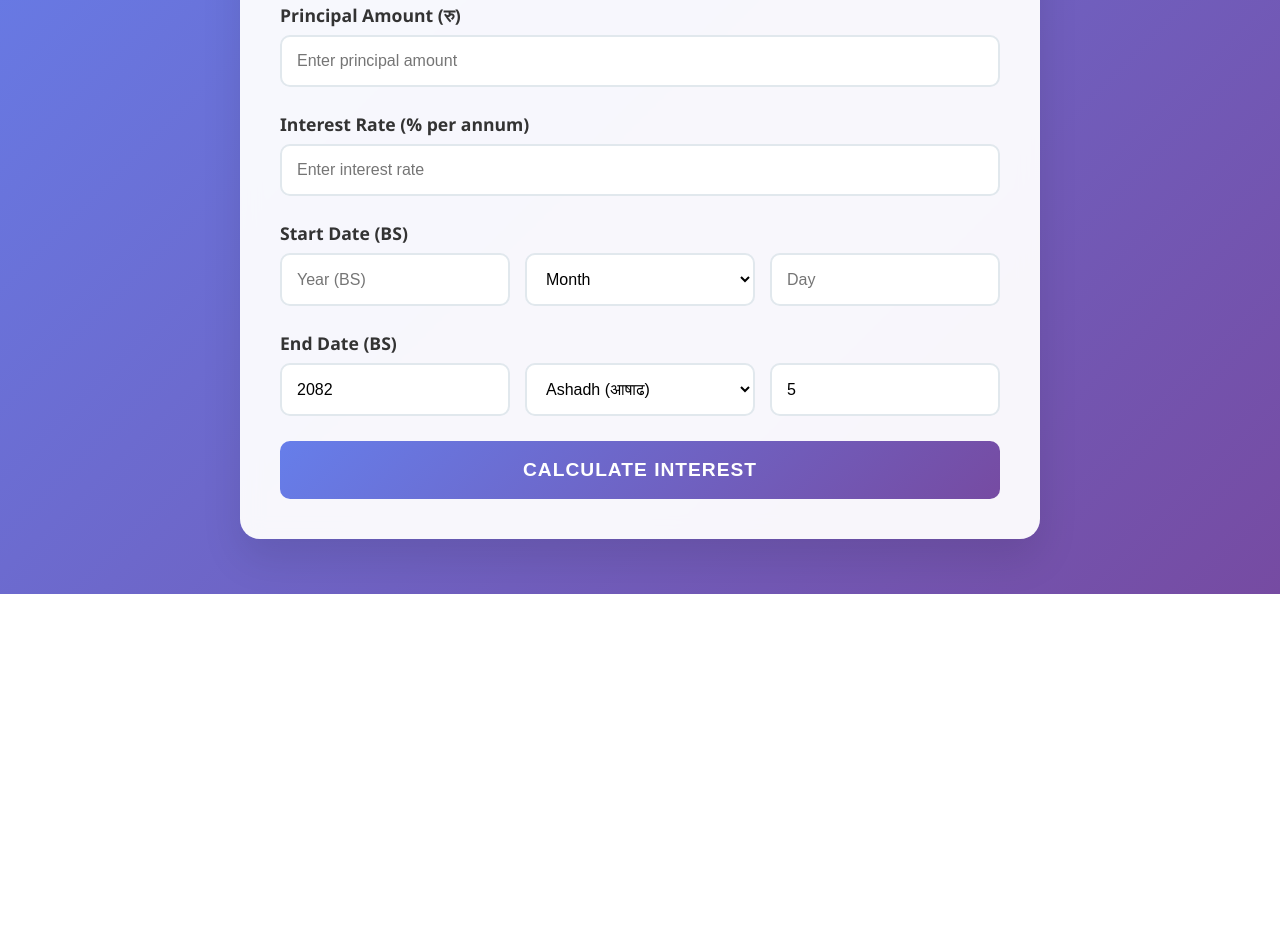
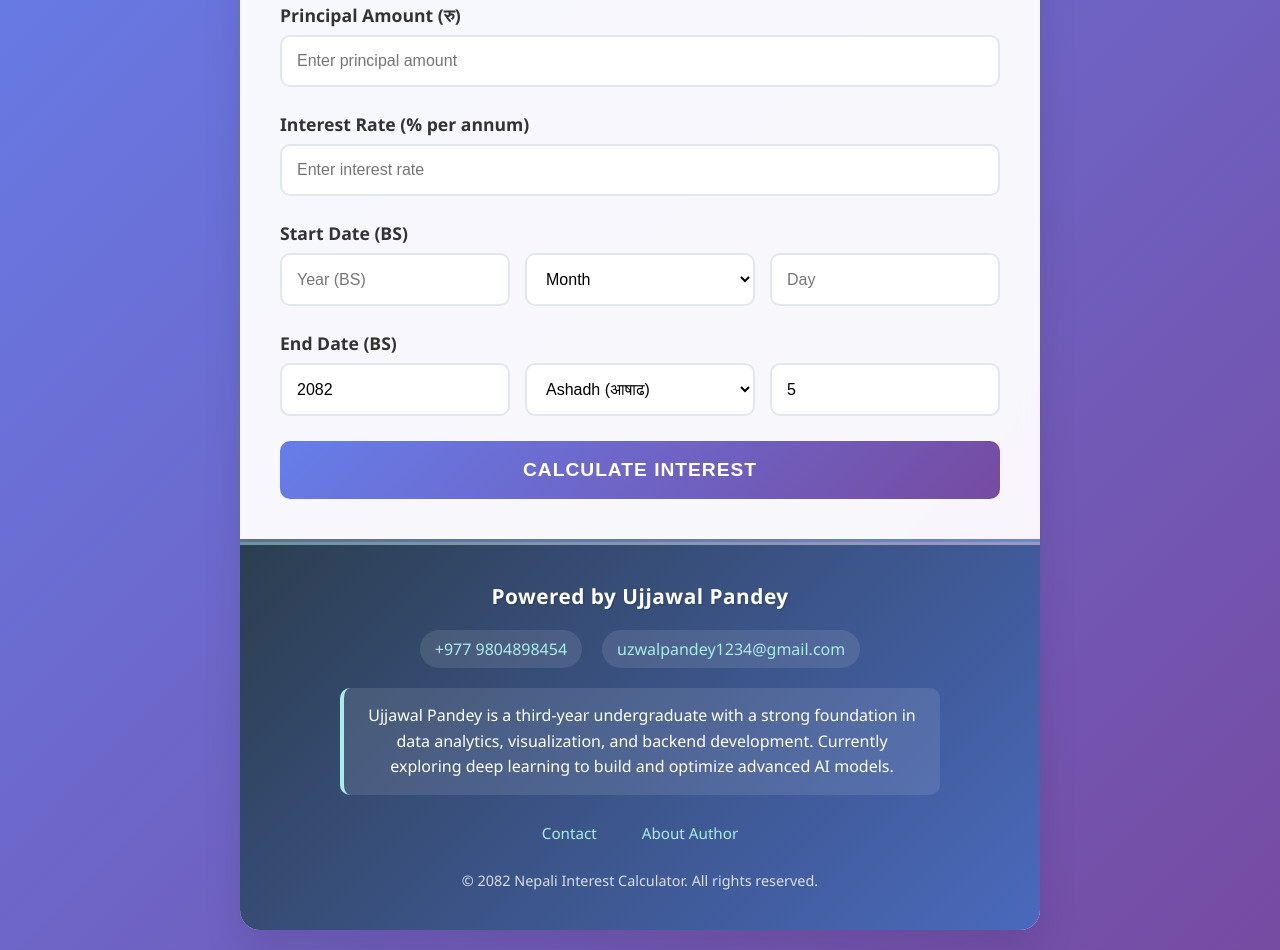
Before and after one commit to ujjwalpan001/Byaj, a plain HTML site: page index.html in a window 1280 px wide. Shown: the part 206-1156 px from the top of the page. Before the commit the page ends 800 px from the top, so only its background shows below. Drawn offline with Linux system fonts and the light colour scheme.

Commit message:
Update index.html

```diff
--- a/index.html
+++ b/index.html
@@ -179,6 +179,117 @@
             display: none;
         }
 
+        .footer {
+            background: linear-gradient(135deg, #2c3e50 0%, #4a69bd 100%);
+            color: white;
+            padding: 40px 20px;
+            text-align: center;
+            border-top: 3px solid rgba(255, 255, 255, 0.2);
+            position: relative;
+            overflow: hidden;
+        }
+
+        .footer::before {
+            content: '';
+            position: absolute;
+            top: 0;
+            left: 0;
+            right: 0;
+            height: 3px;
+            background: linear-gradient(to right, #a8edea, #fed6e3);
+            opacity: 0.5;
+        }
+
+        .footer .author {
+            font-weight: 700;
+            font-size: 1.3rem;
+            margin-bottom: 20px;
+            letter-spacing: 0.5px;
+            text-shadow: 1px 1px 2px rgba(0, 0, 0, 0.2);
+            animation: fadeIn 1s ease-in;
+        }
+
+        .contact-info {
+            display: flex;
+            justify-content: center;
+            flex-wrap: wrap;
+            gap: 20px;
+            margin-bottom: 20px;
+        }
+
+        .contact-info span {
+            font-size: 1rem;
+            padding: 8px 15px;
+            background: rgba(255, 255, 255, 0.1);
+            border-radius: 20px;
+            transition: all 0.3s ease;
+        }
+
+        .contact-info span:hover {
+            background: rgba(255, 255, 255, 0.2);
+            transform: translateY(-2px);
+        }
+
+        .contact-info a {
+            color: #a8edea;
+            text-decoration: none;
+        }
+
+        .contact-info a:hover {
+            color: #ffffff;
+        }
+
+        .about-author {
+            max-width: 600px;
+            margin: 20px auto;
+            font-size: 1rem;
+            line-height: 1.6;
+            background: rgba(255, 255, 255, 0.1);
+            padding: 15px 20px;
+            border-radius: 10px;
+            border-left: 4px solid #a8edea;
+            transition: all 0.3s ease;
+        }
+
+        .about-author:hover {
+            transform: translateY(-2px);
+            box-shadow: 0 5px 15px rgba(0, 0, 0, 0.2);
+        }
+
+        .footer-links {
+            margin-top: 20px;
+            display: flex;
+            justify-content: center;
+            flex-wrap: wrap;
+            gap: 15px;
+        }
+
+        .footer-links a {
+            color: #a8edea;
+            text-decoration: none;
+            font-size: 0.95rem;
+            padding: 8px 15px;
+            border-radius: 20px;
+            transition: all 0.3s ease;
+        }
+
+        .footer-links a:hover {
+            background: rgba(255, 255, 255, 0.2);
+            color: #ffffff;
+            transform: translateY(-2px);
+        }
+
+        .footer p.copyright {
+            font-size: 0.9rem;
+            margin-top: 20px;
+            opacity: 0.8;
+        }
+
+        @keyframes fadeIn {
+            from { opacity: 0; transform: translateY(10px); }
+            to { opacity: 1; transform: translateY(0); }
+        }
+
         @media (max-width: 768px) {
             .container {
                 margin: 10px;
@@ -194,6 +305,24 @@
 
             .date-inputs {
                 grid-template-columns: 1fr;
+            }
+
+            .footer {
+                padding: 30px 15px;
+            }
+
+            .contact-info {
+                flex-direction: column;
+                gap: 10px;
+            }
+
+            .footer-links {
+                flex-direction: column;
+                gap: 10px;
+            }
+
+            .about-author {
+                padding: 10px 15px;
             }
         }
     </style>
@@ -291,6 +420,23 @@
                     <div id="breakdownDetails"></div>
                 </div>
             </div>
+        </div>
+
+        <div class="footer">
+            <p class="author">Powered by Ujjawal Pandey</p>
+            <div class="contact-info">
+                <span><a href="tel:+9779804898454">+977 9804898454</a></span>
+                <span><a href="mailto:uzwalpandey1234@gmail.com">uzwalpandey1234@gmail.com</a></span>
+            </div>
+            <div class="about-author">
+                Ujjawal Pandey is a third-year undergraduate with a strong foundation in data analytics, visualization, and backend development. Currently exploring deep learning to build and optimize advanced AI models.
+            </div>
+            <div class="footer-links">
+                <a href="mailto:uzwalpandey1234@gmail.com">Contact</a>
+                <a href="https://www.linkedin.com/in/ujjawal-pandey-212a9b29a/">About Author</a>
+
+            </div>
+            <p class="copyright">© 2082 Nepali Interest Calculator. All rights reserved.</p>
         </div>
     </div>
 
```
